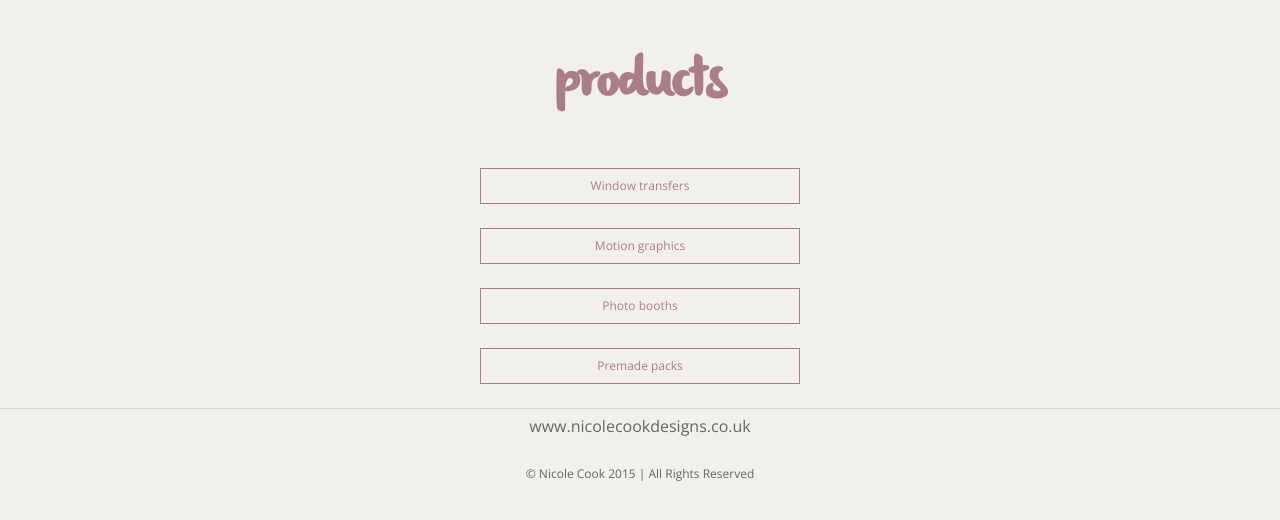
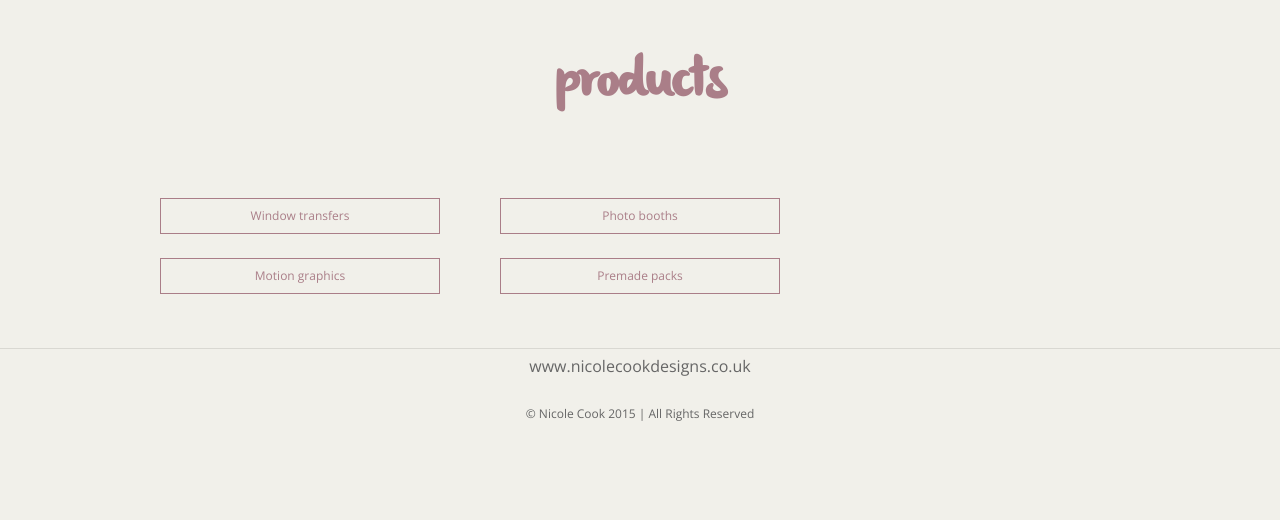
Before and after one commit to nicoleee/vendible, a PHP site: page /products.php in a window 1280 px wide. Shown: the part 126-646 px from the top of the page. Run offline with PHP 8.4, Linux system fonts and the light colour scheme.

Commit message:
Changed product page buttons

```diff
--- a/products.php
+++ b/products.php
@@ -8,24 +8,43 @@ include './parts/header.php';
 	<h1 class="h1 align-center text--purple">products</h1>
 </div>
 
-<div class="container section align-center quarter">
+<!--
+Container for all buttons
+	-->
 
-<p class="btn--purple-outline align-center">
+<div class="container media-holder">
+
+<!--
+Buttons on the left
+	-->
+
+<div class="left third pad-image">
+
+<p class="btn--purple-outline">
 	Window transfers
 </p>
 
-<p class="btn--purple-outline align-center">
+<p class="btn--purple-outline">
 	Motion graphics
 </p>
 
-<p class="btn--purple-outline align-center">
+</div>
+
+<!--
+Buttons on the right
+	-->
+
+<div class="left third pad-image">
+
+<p class="btn--purple-outline">
 	Photo booths
 </p>
 
-<p class="btn--purple-outline align-center">
+<p class="btn--purple-outline">
 	Premade packs
 </p>
 
+</div>
 </div>
 
  <?php
```
